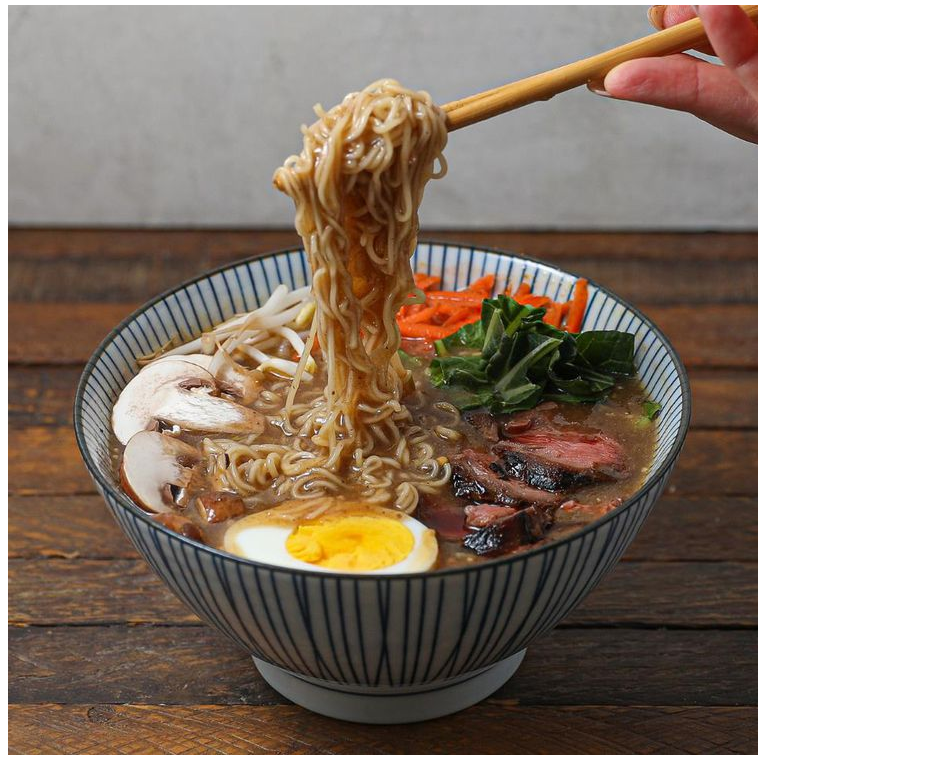
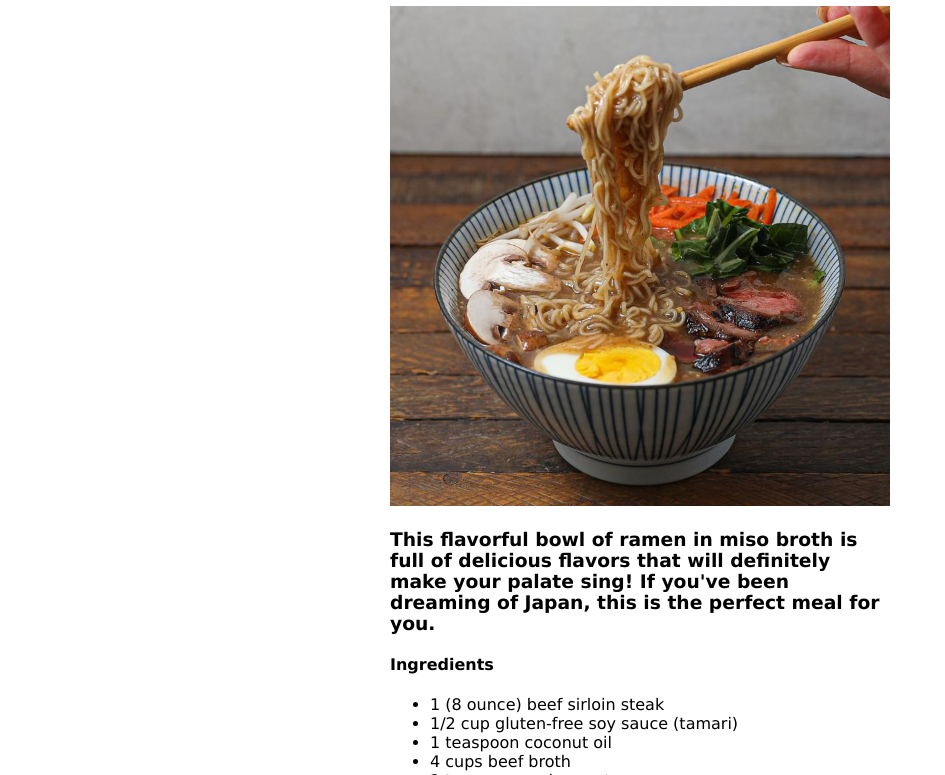
Before and after one commit to michalronin/odin-recipes, a plain HTML site: page recipes/miso-ramen.html in a window 1280 px wide. Shown: the part 75-850 px from the top of the page, without its empty margins (0-945 px from the left). Drawn offline with Linux system fonts and the light colour scheme.

Commit message:
Added basic css

```diff
--- a/recipes/miso-ramen.html
+++ b/recipes/miso-ramen.html
@@ -3,6 +3,7 @@
   <head>
     <meta charset=utf-8>
     <title>Beef Miso Ramen</title>
+    <link rel="stylesheet" href="../styles.css">
   </head>
   <body>
     <h1>Beef Miso Ramen</h1>
--- /dev/null
+++ b/styles.css
@@ -0,0 +1,14 @@
+body {
+  font-family: Verdana, sans-serif;
+  max-width: 500px;
+  margin: auto;
+}
+
+.heading {
+  text-align: center;
+}
+
+img {
+  height: auto;
+  width: 500px;
+}
```
Also changed, not shown: index.html (+1 -0 lines), recipes/fancy-ramen.html (+1 -0 lines), recipes/tonkatsu-ramen.html (+1 -0 lines).
